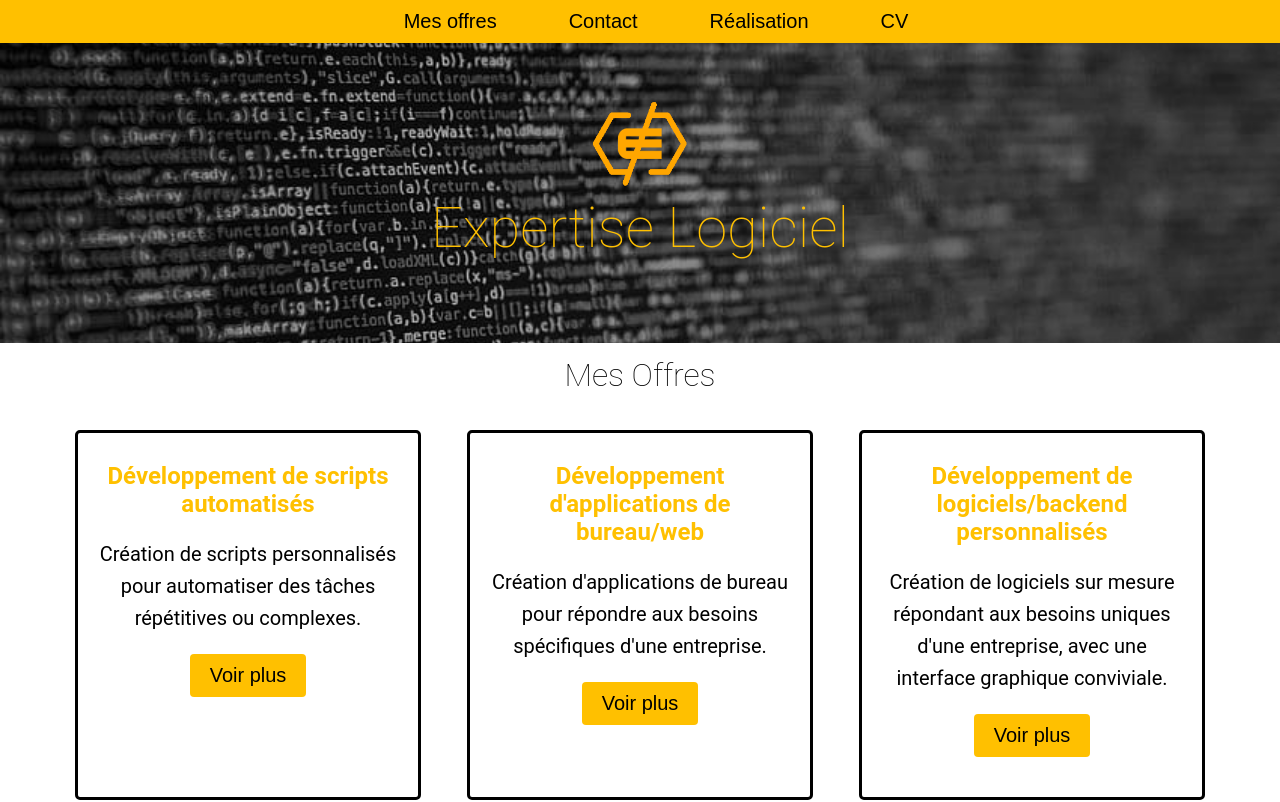
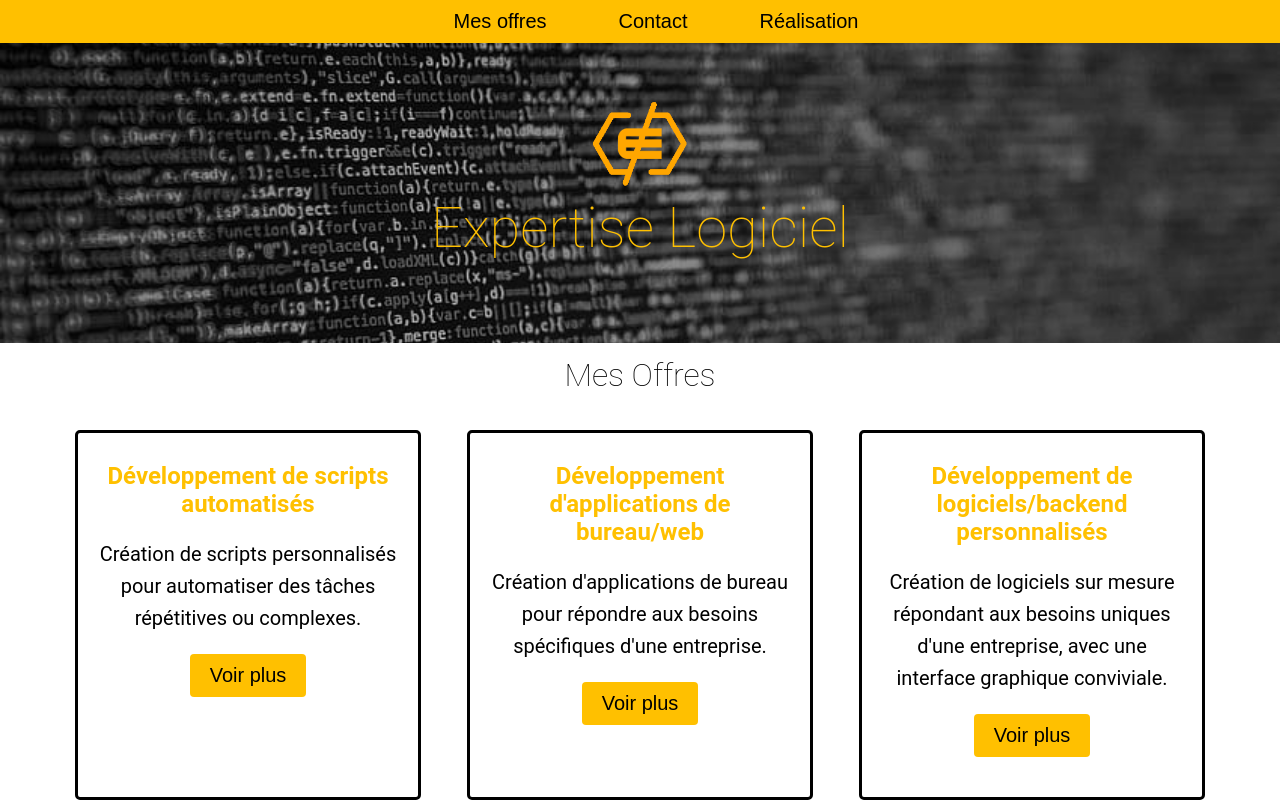
Before and after one commit to kenyhenry/elaborium_website, a React (Create React App) app: page /#/Website in a window 1280 px wide. Shown: the top 802 px of the page. Built offline with nearby package versions, Linux system fonts and the light colour scheme.

Commit message:
delete cv page

```diff
--- a/src/Website.js
+++ b/src/Website.js
@@ -175,9 +175,6 @@ const Website = () => {
             <li className="nav-item">
               <button className="button-style" onClick={rea}> Réalisation</button>
             </li>
-            <li className="nav-item">
-              <button className="button-style" onClick={cv}> CV</button>
-            </li>
             {/* <li className="nav-item">
               <button className="button-style" onClick={formation}> Formation</button>
             </li> */}
```
